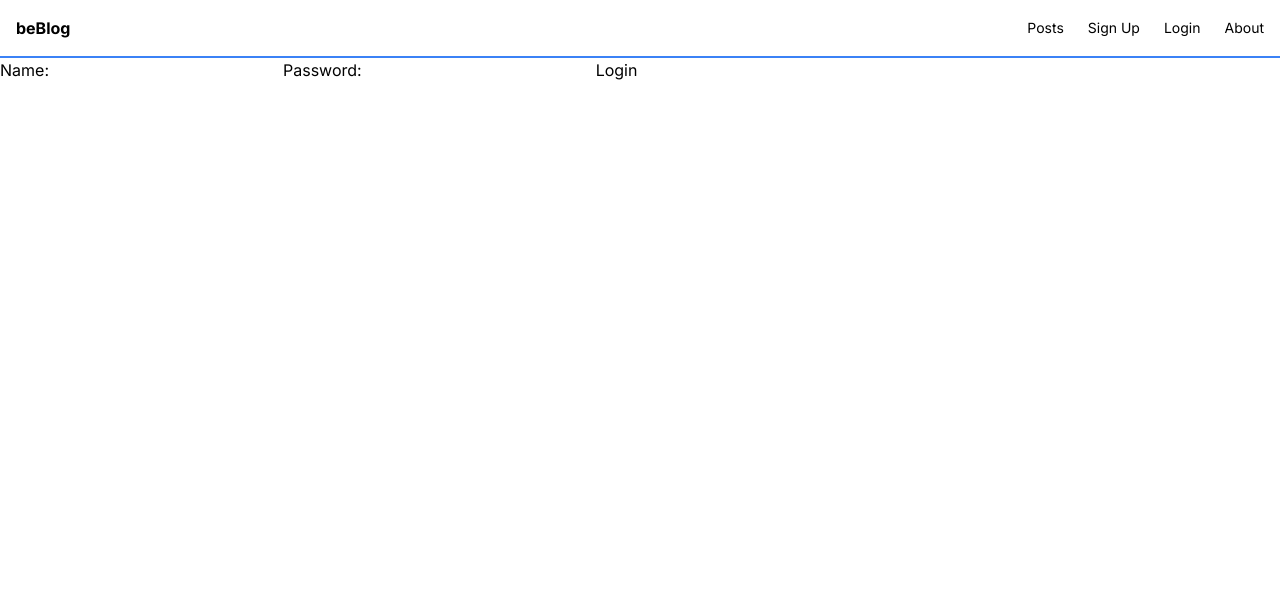
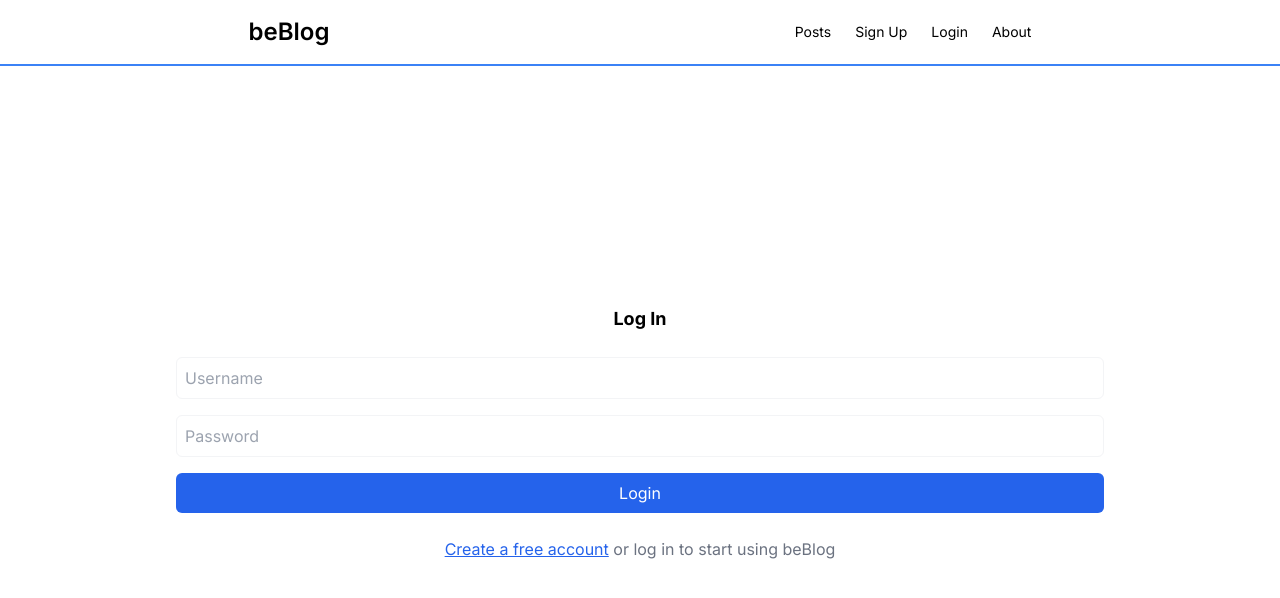
Before and after one commit to beMimg/beblog-frontend, a React (Vite) app: page /login in a window 1280 px wide. Shown: the top 598 px of the page. Built offline with nearby package versions, Linux system fonts and the light colour scheme; no server answers.

Commit message:
log in ui improved

```diff
--- a/src/components/Nav.jsx
+++ b/src/components/Nav.jsx
@@ -5,18 +5,18 @@ export default function Nav() {
   const { token } = useAuth();
 
   return (
-    <nav className=" flex flex-row justify-between ">
-      <Link to="/" className=" font-bold ">
+    <nav className=" flex flex-row justify-between lg:justify-around">
+      <Link to="/" className=" text-2xl font-semibold ">
         beBlog
       </Link>
       {token ? (
-        <div className="flex flex-row items-center gap-6 text-sm">
+        <div className="lg:text-md flex flex-row items-center gap-6 text-sm">
           <Link to="/posts">Posts</Link>
           <Link to="/user-profile">Profile</Link>
           <Link to="/about-us">About</Link>
         </div>
       ) : (
-        <div className="flex flex-row items-center justify-center gap-6 text-center text-sm">
+        <div className="lg:text-md flex flex-row items-center justify-center gap-6 text-center text-sm">
           <Link to="/posts">Posts</Link>
           <Link to="/sign-up">Sign Up</Link>
           <Link to="/login">Login</Link>
--- a/src/index.css
+++ b/src/index.css
@@ -46,3 +46,7 @@
 .bg-custom-gray {
   background-color: #23242a;
 }
+
+.inputStyleDefault {
+  @apply rounded-md border border-gray-100 p-2 focus:border-blue-400 focus:outline-none;
+}
--- a/src/pages/Login.jsx
+++ b/src/pages/Login.jsx
@@ -1,7 +1,7 @@
 import { useState } from "react";
 import { useAuth } from "../context/authProvider";
 import axios from "axios";
-import { useNavigate } from "react-router-dom";
+import { Link, useNavigate } from "react-router-dom";
 
 async function loginUser(credentials) {
   try {
@@ -45,25 +45,43 @@ export default function Login() {
   }
 
   return (
-    <div>
-      <form onSubmit={handleSubmit}>
-        <label htmlFor="username">Name:</label>
+    <div className="relative flex flex-1 flex-col items-center justify-center gap-6 p-4 lg:w-[960px] lg:self-center">
+      <h1 className="text-lg font-bold">Log In</h1>
+      <form onSubmit={handleSubmit} className="flex w-full flex-col gap-4">
         <input
           type="text"
           name="username"
           required
           onChange={(e) => setUsername(e.target.value)}
+          className="inputStyleDefault"
+          placeholder="Username"
         />
-        <label htmlFor="password">Password:</label>
         <input
           type="password"
           name="password"
           required
           onChange={(e) => setPassword(e.target.value)}
+          placeholder="Password"
+          className="inputStyleDefault"
         />
-        <button type="submit">Login</button>
+        <button
+          className="w-full rounded-md bg-blue-600 p-2 text-white"
+          type="submit"
+        >
+          Login
+        </button>
       </form>
-      <div>{errors && <p>{errors}</p>}</div>
+      <p className="text-center text-gray-500">
+        <Link to="/sign-up" className="text-blue-600 underline">
+          Create a free account
+        </Link>{" "}
+        or log in to start using beBlog
+      </p>
+      <ul className="bottom-10 ml-4 list-disc lg:absolute lg:text-lg">
+        {errors && (
+          <li className="text-xs text-red-600 lg:text-[15px]">{errors}</li>
+        )}
+      </ul>
     </div>
   );
 }
--- a/src/pages/SignUp.jsx
+++ b/src/pages/SignUp.jsx
@@ -56,11 +56,8 @@ export default function SignUp() {
     }
   }
 
-  const inputStyle =
-    "rounded-md border border-gray-100 p-2 focus:border-blue-400 focus:outline-none";
-
   return (
-    <div className="flex flex-col items-center justify-center gap-6 p-4">
+    <div className="relative flex flex-1 flex-col items-center justify-center gap-6 p-4 lg:w-[960px] lg:self-center">
       <div className="flex flex-col items-center justify-center ">
         <h1 className="text-lg font-bold">Sign Up</h1>
         <p className="text-center text-sm">
@@ -74,7 +71,7 @@ export default function SignUp() {
           required
           onChange={(e) => setFirstName(e.target.value)}
           placeholder="First name"
-          className={`${inputStyle}`}
+          className={`inputStyleDefault`}
         />
         <input
           type="text"
@@ -82,7 +79,7 @@ export default function SignUp() {
           required
           onChange={(e) => setLastName(e.target.value)}
           placeholder="Last name"
-          className={`${inputStyle}`}
+          className={`inputStyleDefault`}
         />
         <input
           type="email"
@@ -90,7 +87,7 @@ export default function SignUp() {
           required
           onChange={(e) => setEmail(e.target.value)}
           placeholder="Email"
-          className={`${inputStyle}`}
+          className={`inputStyleDefault`}
         />
         <input
           type="text"
@@ -99,7 +96,7 @@ export default function SignUp() {
           minLength={4}
           onChange={(e) => setUsername(e.target.value)}
           placeholder="Username"
-          className={`${inputStyle}`}
+          className={`inputStyleDefault`}
         />
         <input
           type="password"
@@ -107,7 +104,7 @@ export default function SignUp() {
           minLength={6}
           onChange={(e) => setPassword(e.target.value)}
           placeholder="Password"
-          className={`${inputStyle}`}
+          className={`inputStyleDefault`}
         />
         <input
           type="password"
@@ -115,7 +112,7 @@ export default function SignUp() {
           minLength={6}
           onChange={(e) => setPasswordConfirmation(e.target.value)}
           placeholder="Password confirmation"
-          className={`${inputStyle}`}
+          className={`inputStyleDefault`}
         />
         <button
           type="submit"
@@ -134,10 +131,10 @@ export default function SignUp() {
           Log In
         </Link>
       </p>
-      <ul className="ml-4 list-disc">
+      <ul className="bottom-10 ml-4 list-disc lg:absolute lg:text-lg">
         {errors &&
           errors.map((error) => (
-            <li key={error.msg} className="text-xs text-red-600">
+            <li key={error.msg} className="text-xs text-red-600 lg:text-[15px]">
               {error.msg}
             </li>
           ))}
```
